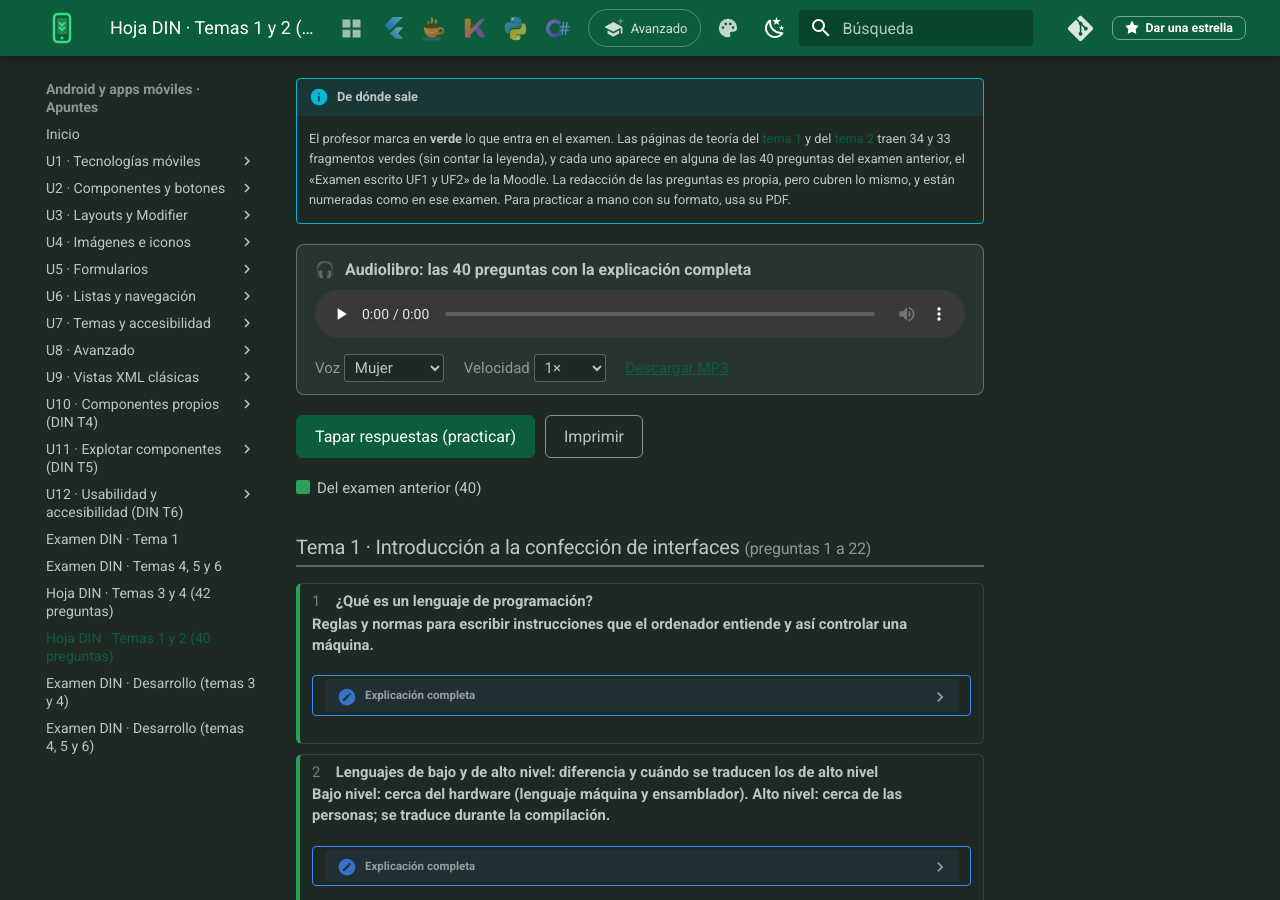
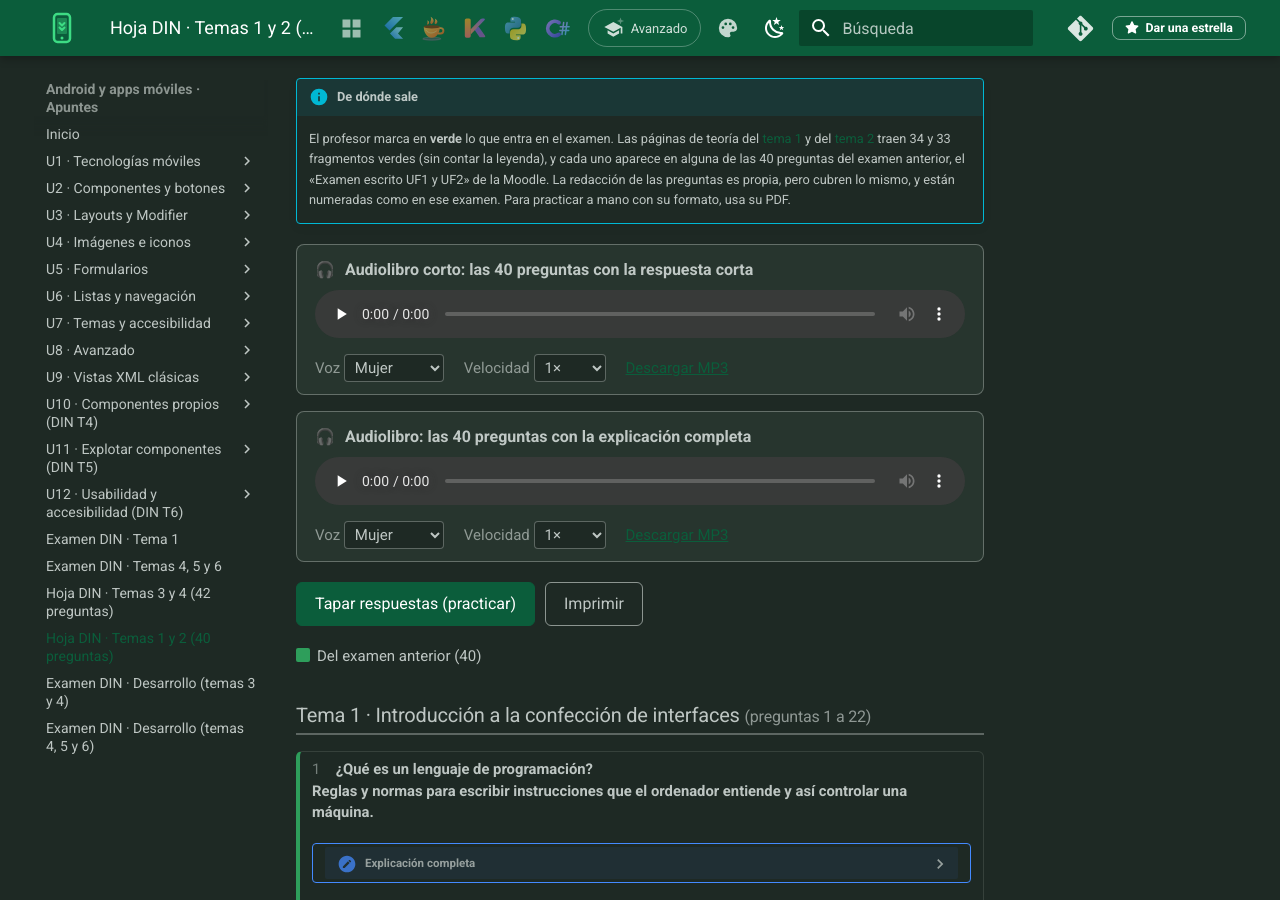
Before and after one commit to apuntes-dam/android-apuntes, an MkDocs documentation site: the page built from docs/hoja-din-t12.md, in a window 1280 px wide and 900 px high, scrolled down 538 px. Built offline with MkDocs 1.6.1 and Material for MkDocs 9.7.7, drawn with Linux system fonts in a browser that asks for light colours; comment, search, counter and statistics services are not loaded.

Commit message:
Hoja DIN T1+T2: audiolibro corto (3 voces) con las respuestas cortas
Co-Authored-By: Claude Sonnet 5.5 <noreply@anthropic.com>

```diff
--- a/docs/hoja-din-t12.md
+++ b/docs/hoja-din-t12.md
@@ -95,6 +95,7 @@ Las **40 preguntas del examen anterior** (temas 1 y 2), con la respuesta explica
     El profesor marca en **verde** lo que entra en el examen. Las páginas de teoría del [tema 1](https://revilofe.github.io/section6/u01/teoria/DI-U1.1.-IntroduccionConfeccionInterfaces/) y del [tema 2](https://revilofe.github.io/section6/u02/teoria/DI-U2.1.-ClasesYComponentes/) traen 34 y 33 fragmentos verdes (sin contar la leyenda), y cada uno aparece en alguna de las 40 preguntas del examen anterior, el «Examen escrito UF1 y UF2» de la Moodle. La redacción de las preguntas es propia, pero cubren lo mismo, y están numeradas como en ese examen. Para practicar a mano con su formato, usa su PDF.
 
 <link rel="stylesheet" href="../assets/hoja-din.css?v=e0146243">
+<div class="narrador" data-slug="hoja-din-t12-audiolibro-corto" data-voces="mujer:Mujer,hombre:Hombre,hombre2:Hombre 2" data-titulo="Audiolibro corto: las 40 preguntas con la respuesta corta"></div>
 <div class="narrador" data-slug="hoja-din-t12-audiolibro" data-voces="mujer:Mujer,hombre:Hombre,hombre2:Hombre 2" data-titulo="Audiolibro: las 40 preguntas con la explicación completa"></div>
 
 <div class="hd hd-2p" id="hoja-din">
```
Also changed, not shown: 3 other files.
